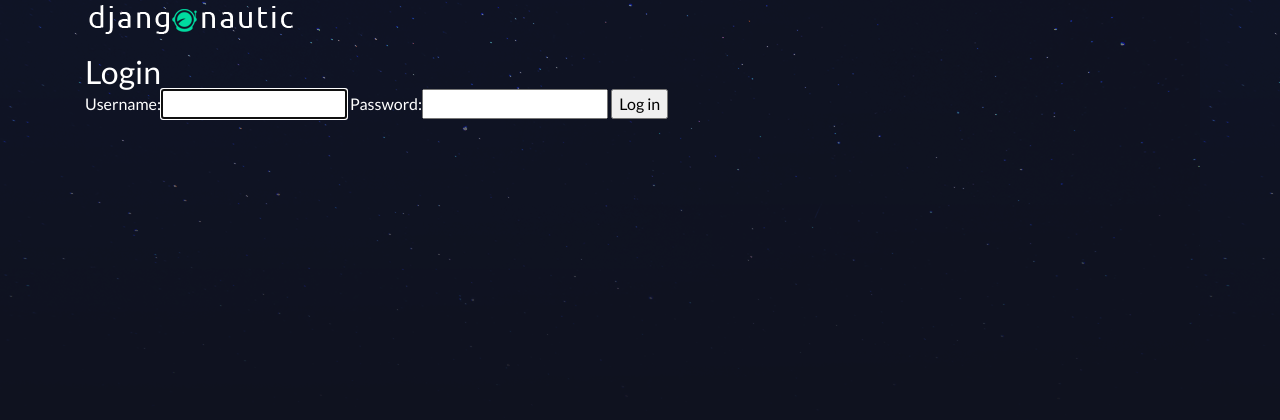
After one commit to tahmid-tanzim/apache-kafka, a Django app: page /accounts/login/ in a window 1280 px wide. The commit adds this page. Shown: the top 420 px of the page. Run offline with Django 3.2, Linux system fonts and the light colour scheme; some libraries are stand-ins or nearby versions.

Commit message:
Login Form

```diff
--- /dev/null
+++ b/djangonautic/accounts/templates/accounts/login.html
@@ -0,0 +1,10 @@
+{% extends 'base_template.html' %}
+
+{% block content %}
+    <h2>Login</h2>
+    <form class="site-form" action="{% url 'accounts:login' %}" method="post">
+        {% csrf_token %}
+        {{ form }}
+        <input type="submit" value="Log in">
+    </form>
+{% endblock %}
--- a/djangonautic/accounts/templates/accounts/signup.html
+++ b/djangonautic/accounts/templates/accounts/signup.html
@@ -2,7 +2,7 @@
 
 {% block content %}
     <h2>Signup</h2>
-    <form class="site-form" action="/accounts/signup/" method="post">
+    <form class="site-form" action="{% url 'accounts:signup' %}" method="post">
         {% csrf_token %}
         {{ form }}
         <input type="submit" value="Sign up">
--- a/djangonautic/accounts/urls.py
+++ b/djangonautic/accounts/urls.py
@@ -5,5 +5,5 @@ app_name = 'accounts'
 
 urlpatterns = [
     url(r'^signup/$', views.signup, name="signup"),
-    # url(r'^(?P<slug>[\w-]+)/$', views.details, name="details"),
+    url(r'^login/$', views.login, name="login"),
 ]
--- a/djangonautic/accounts/views.py
+++ b/djangonautic/accounts/views.py
@@ -1,7 +1,7 @@
 from django.shortcuts import render, redirect
-from django.contrib.auth.forms import UserCreationForm
+from django.contrib.auth.forms import UserCreationForm, AuthenticationForm
 
-# Create your views here.
+
 def signup(request):
     if request.method == 'POST':
         form = UserCreationForm(request.POST)
@@ -11,4 +11,15 @@ def signup(request):
             return redirect('articles:list')
     else:
         form = UserCreationForm()
-    return render(request, "accounts/signup.html", {'form' : form})
+    return render(request, "accounts/signup.html", {'form':form})
+
+
+def login(request):
+    if request.method == 'POST':
+        form = AuthenticationForm(data=request.POST)
+        if form.is_valid():
+            # log in the user
+            return redirect('articles:list')
+    else:
+        form = AuthenticationForm()
+    return render(request, "accounts/login.html", {'form': form})
--- a/djangonautic/articles/views.py
+++ b/djangonautic/articles/views.py
@@ -2,11 +2,12 @@ from django.shortcuts import render
 from .models import Article
 from django.http import HttpResponse
 
-# Create your views here.
+
 def list(request):
     articles = Article.objects.all().order_by('date')
     return render(request, "articles/list.html", {"articles": articles})
 
+
 def details(request, slug):
     article = Article.objects.get(slug=slug)
     return render(request, "articles/details.html", {"article": article})
--- a/djangonautic/djangonautic/views.py
+++ b/djangonautic/djangonautic/views.py
@@ -1,10 +1,12 @@
 from django.http import HttpResponse
 from django.shortcuts import render
+
 
 def homepage(request):
     # return HttpResponse("Home Page")
     return render(request, "home.html")
 
+
 def about(request):
     # return HttpResponse("About us")
     return render(request, "about.html")
```
